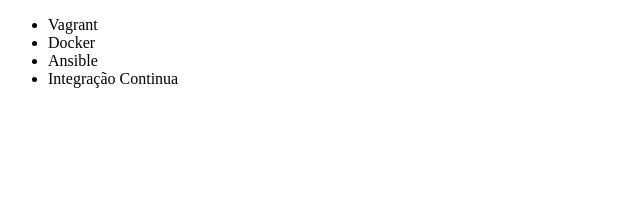
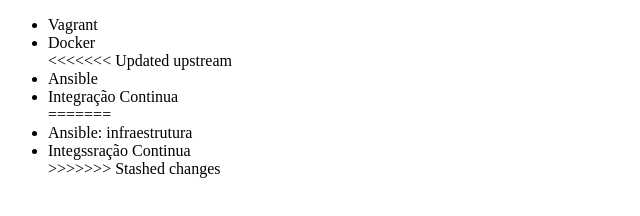
Before and after one commit to MatheusMMonteiro/alura-git, a plain HTML site: page index.html in a window 1280 px wide. Shown: the whole page, without its empty margins (0-640 px from the left). Drawn offline with Linux system fonts and the light colour scheme.

Commit message:
fim stash

```diff
--- a/index.html
+++ b/index.html
@@ -8,8 +8,13 @@
     <ul>
         <li>Vagrant</li>
         <li>Docker</li>
+<<<<<<< Updated upstream
         <li>Ansible</li>
         <li>Integração Continua</li>
+=======
+        <li>Ansible: infraestrutura</li>
+        <li>Integssração Continua</li>
+>>>>>>> Stashed changes
     </ul>
 </body>
 </html>
```
